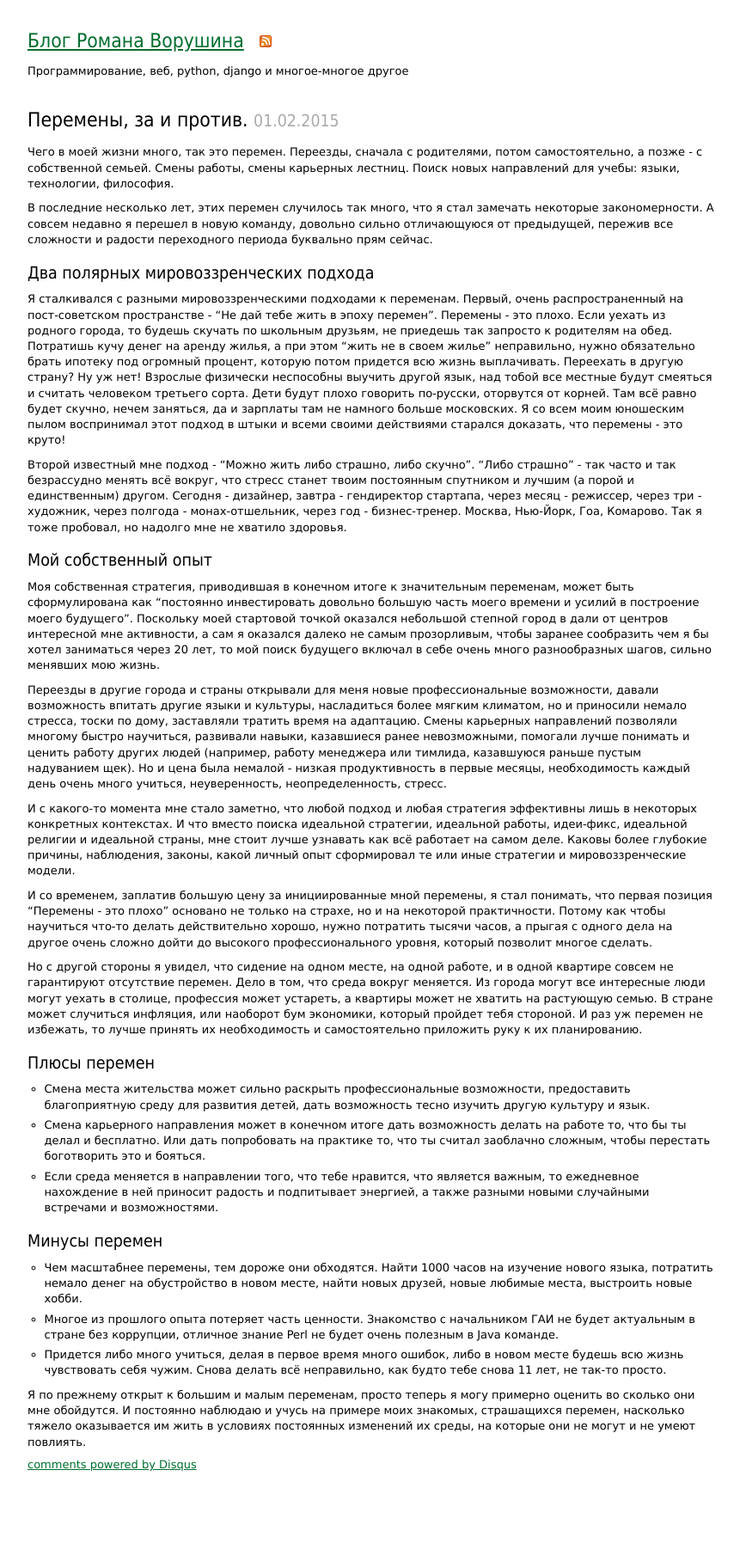
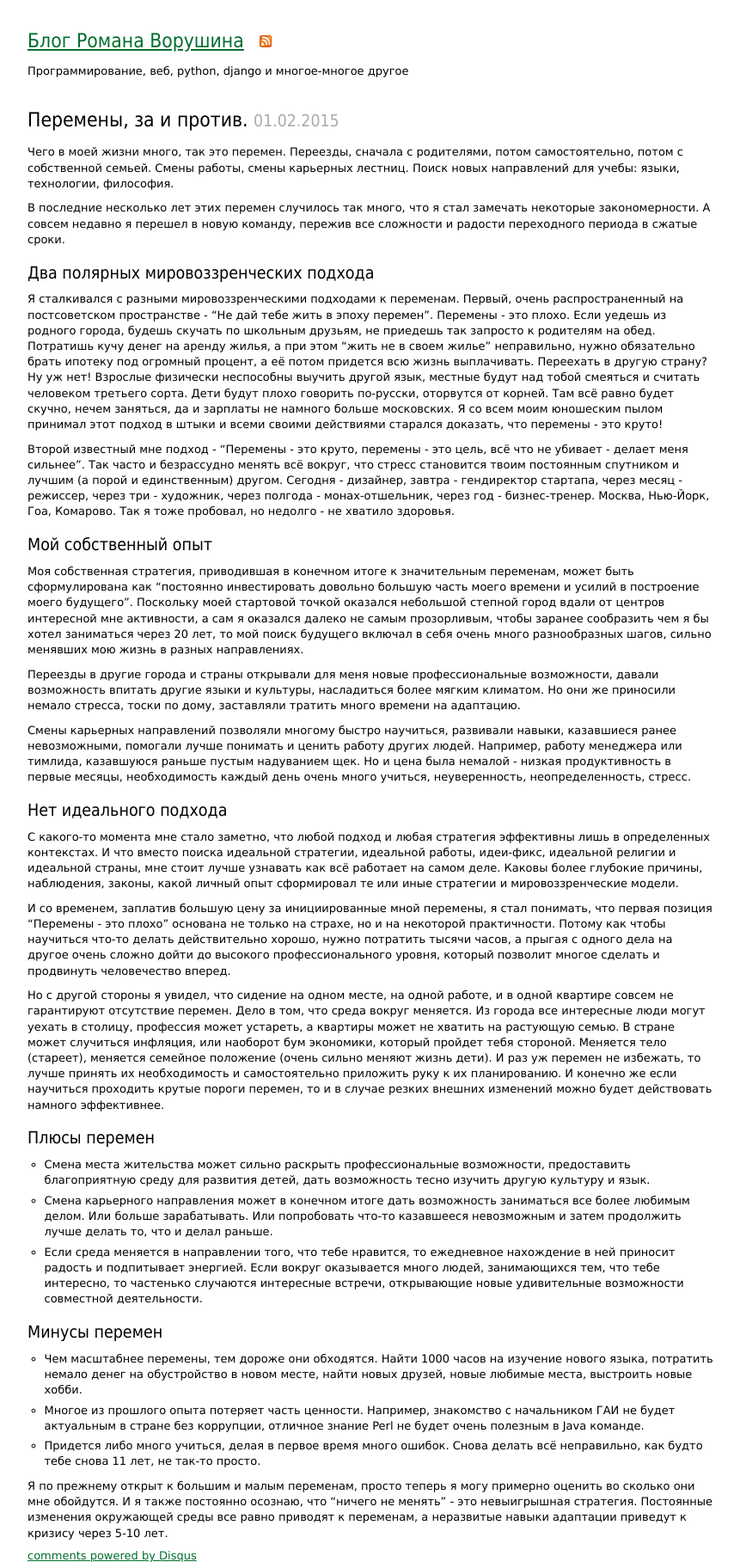
Before and after one commit to vorushin/vorushin.github.io, a Jekyll site: the page built from _posts/2015-02-01-changes-pros-and-cons.md, in a window 1280 px wide. Shown: the whole page at 86% size, without its empty margins (198-1059 px from the left). Built offline with Jekyll 4.4.1, drawn with Linux system fonts in a browser that asks for light colours; comment, search, counter and statistics services are not loaded; before the commit the page ends 1711 px from its top, so only the background shows below that.

Commit message:
A lot of edits. Thanks, Iana for your comments.

```diff
--- a/_posts/2015-02-01-changes-pros-and-cons.md
+++ b/_posts/2015-02-01-changes-pros-and-cons.md
@@ -3,39 +3,43 @@ layout: post
 title: Перемены, за и против.
 permalink: /blog/changes-pros-and-cons
 ---
-Чего в моей жизни много, так это перемен. Переезды, сначала с родителями, потом самостоятельно, а позже - с собственной семьей. Смены работы, смены карьерных лестниц. Поиск новых направлений для учебы: языки, технологии, философия.
+Чего в моей жизни много, так это перемен. Переезды, сначала с родителями, потом самостоятельно, потом с собственной семьей. Смены работы, смены карьерных лестниц. Поиск новых направлений для учебы: языки, технологии, философия.
 
-В последние несколько лет, этих перемен случилось так много, что я стал замечать некоторые закономерности. А совсем недавно я перешел в новую команду, довольно сильно отличающуюся от предыдущей, пережив все сложности и радости переходного периода буквально прям сейчас.
+В последние несколько лет этих перемен случилось так много, что я стал замечать некоторые закономерности. А совсем недавно я перешел в новую команду, пережив все сложности и радости переходного периода в сжатые сроки.
 <!--more-->
 
 ### Два полярных мировоззренческих подхода
 
-Я сталкивался с разными мировоззренческими подходами к переменам. Первый, очень распространенный на пост-советском пространстве - "Не дай тебе жить в эпоху перемен". Перемены - это плохо. Если уехать из родного города, то будешь скучать по школьным друзьям, не приедешь так запросто к родителям на обед. Потратишь кучу денег на аренду жилья, а при этом "жить не в своем жилье" неправильно, нужно обязательно брать ипотеку под огромный процент, которую потом придется всю жизнь выплачивать. Переехать в другую страну? Ну уж нет! Взрослые физически неспособны выучить другой язык, над тобой все местные будут смеяться и считать человеком третьего сорта. Дети будут плохо говорить по-русски, оторвутся от корней. Там всё равно будет скучно, нечем заняться, да и зарплаты там не намного больше московских. Я со всем моим юношеским пылом воспринимал этот подход в штыки и всеми своими действиями старался доказать, что перемены - это круто!
+Я сталкивался с разными мировоззренческими подходами к переменам. Первый, очень распространенный на постсоветском пространстве - "Не дай тебе жить в эпоху перемен". Перемены - это плохо. Если уедешь из родного города, будешь скучать по школьным друзьям, не приедешь так запросто к родителям на обед. Потратишь кучу денег на аренду жилья, а при этом "жить не в своем жилье" неправильно, нужно обязательно брать ипотеку под огромный процент, а её потом придется всю жизнь выплачивать. Переехать в другую страну? Ну уж нет! Взрослые физически неспособны выучить другой язык, местные будут над тобой смеяться и считать человеком третьего сорта. Дети будут плохо говорить по-русски, оторвутся от корней. Там всё равно будет скучно, нечем заняться, да и зарплаты не намного больше московских. Я со всем моим юношеским пылом принимал этот подход в штыки и всеми своими действиями старался доказать, что перемены - это круто!
 
-Второй известный мне подход - "Можно жить либо страшно, либо скучно". "Либо страшно" - так часто и так безрассудно менять всё вокруг, что стресс станет твоим постоянным спутником и лучшим (а порой и единственным) другом. Сегодня - дизайнер, завтра - гендиректор стартапа, через месяц - режиссер, через три - художник, через полгода - монах-отшельник, через год - бизнес-тренер. Москва, Нью-Йорк, Гоа, Комарово. Так я тоже пробовал, но надолго мне не хватило здоровья.
+Второй известный мне подход - "Перемены - это круто, перемены - это цель, всё что не убивает - делает меня сильнее". Так часто и безрассудно менять всё вокруг, что стресс становится твоим постоянным спутником и лучшим (а порой и единственным) другом. Сегодня - дизайнер, завтра - гендиректор стартапа, через месяц - режиссер, через три - художник, через полгода - монах-отшельник, через год - бизнес-тренер. Москва, Нью-Йорк, Гоа, Комарово. Так я тоже пробовал, но недолго - не хватило здоровья.
 
 ### Мой собственный опыт
 
-Моя собственная стратегия, приводившая в конечном итоге к значительным переменам, может быть сформулирована как "постоянно инвестировать довольно большую часть моего времени и усилий в построение моего будущего". Поскольку моей стартовой точкой оказался небольшой степной город в дали от центров интересной мне активности, а сам я оказался далеко не самым прозорливым, чтобы заранее сообразить чем я бы хотел заниматься через 20 лет, то мой поиск будущего включал в себе очень много разнообразных шагов, сильно менявших мою жизнь.
+Моя собственная стратегия, приводившая в конечном итоге к значительным переменам, может быть сформулирована как "постоянно инвестировать довольно большую часть моего времени и усилий в построение моего будущего". Поскольку моей стартовой точкой оказался небольшой степной город вдали от центров интересной мне активности, а сам я оказался далеко не самым прозорливым, чтобы заранее сообразить чем я бы хотел заниматься через 20 лет, то мой поиск будущего включал в себя очень много разнообразных шагов, сильно менявших мою жизнь в разных направлениях.
 
-Переезды в другие города и страны открывали для меня новые профессиональные возможности, давали возможность впитать другие языки и культуры, насладиться более мягким климатом, но и приносили немало стресса, тоски по дому, заставляли тратить время на адаптацию. Смены карьерных направлений позволяли многому быстро научиться, развивали навыки, казавшиеся ранее невозможными, помогали лучше понимать и ценить работу других людей (например, работу менеджера или тимлида, казавшуюся раньше пустым надуванием щек). Но и цена была немалой - низкая продуктивность в первые месяцы, необходимость каждый день очень много учиться, неуверенность, неопределенность, стресс.
+Переезды в другие города и страны открывали для меня новые профессиональные возможности, давали возможность впитать другие языки и культуры, насладиться более мягким климатом. Но они же приносили немало стресса, тоски по дому, заставляли тратить много времени на адаптацию.
 
-И с какого-то момента мне стало заметно, что любой подход и любая стратегия эффективны лишь в некоторых конкретных контекстах. И что вместо поиска идеальной стратегии, идеальной работы, идеи-фикс, идеальной религии и идеальной страны, мне стоит лучше узнавать как всё работает на самом деле. Каковы более глубокие причины, наблюдения, законы, какой личный опыт сформировал те или иные стратегии и мировоззренческие модели.
+Смены карьерных направлений позволяли многому быстро научиться, развивали навыки, казавшиеся ранее невозможными, помогали лучше понимать и ценить работу других людей. Например, работу менеджера или тимлида, казавшуюся раньше пустым надуванием щек. Но и цена была немалой - низкая продуктивность в первые месяцы, необходимость каждый день очень много учиться, неуверенность, неопределенность, стресс.
 
-И со временем, заплатив большую цену за инициированные мной перемены, я стал понимать, что первая позиция "Перемены - это плохо" основано не только на страхе, но и на некоторой практичности. Потому как чтобы научиться что-то делать действительно хорошо, нужно потратить тысячи часов, а прыгая с одного дела на другое очень сложно дойти до высокого профессионального уровня, который позволит многое сделать.
+### Нет идеального подхода
 
-Но с другой стороны я увидел, что сидение на одном месте, на одной работе, и в одной квартире совсем не гарантируют отсутствие перемен. Дело в том, что среда вокруг меняется. Из города могут все интересные люди могут уехать в столице, профессия может устареть, а квартиры может не хватить на растующую семью. В стране может случиться инфляция, или наоборот бум экономики, который пройдет тебя стороной. И раз уж перемен не избежать, то лучше принять их необходимость и самостоятельно приложить руку к их планированию.
+С какого-то момента мне стало заметно, что любой подход и любая стратегия эффективны лишь в определенных контекстах. И что вместо поиска идеальной стратегии, идеальной работы, идеи-фикс, идеальной религии и идеальной страны, мне стоит лучше узнавать как всё работает на самом деле. Каковы более глубокие причины, наблюдения, законы, какой личный опыт сформировал те или иные стратегии и мировоззренческие модели.
+
+И со временем, заплатив большую цену за инициированные мной перемены, я стал понимать, что первая позиция "Перемены - это плохо" основана не только на страхе, но и на некоторой практичности. Потому как чтобы научиться что-то делать действительно хорошо, нужно потратить тысячи часов, а прыгая с одного дела на другое очень сложно дойти до высокого профессионального уровня, который позволит многое сделать и продвинуть человечество вперед.
+
+Но с другой стороны я увидел, что сидение на одном месте, на одной работе, и в одной квартире совсем не гарантируют отсутствие перемен. Дело в том, что среда вокруг меняется. Из города все интересные люди могут уехать в столицу, профессия может устареть, а квартиры может не хватить на растующую семью. В стране может случиться инфляция, или наоборот бум экономики, который пройдет тебя стороной. Меняется тело (стареет), меняется семейное положение (очень сильно меняют жизнь дети). И раз уж перемен не избежать, то лучше принять их необходимость и самостоятельно приложить руку к их планированию. И конечно же если научиться проходить крутые пороги перемен, то и в случае резких внешних изменений можно будет действовать намного эффективнее.
 
 ### Плюсы перемен
 
 - Смена места жительства может сильно раскрыть профессиональные возможности, предоставить благоприятную среду для развития детей, дать возможность тесно изучить другую культуру и язык.
-- Смена карьерного направления может в конечном итоге дать возможность делать на работе то, что бы ты делал и бесплатно. Или дать попробовать на практике то, что ты считал заоблачно сложным, чтобы перестать боготворить это и бояться.
-- Если среда меняется в направлении того, что тебе нравится, что является важным, то ежедневное нахождение в ней приносит радость и подпитывает энергией, а также разными новыми случайными встречами и возможностями.
+- Смена карьерного направления может в конечном итоге дать возможность заниматься все более любимым делом. Или больше зарабатывать. Или попробовать что-то казавшееся невозможным и затем продолжить лучше делать то, что и делал раньше.
+- Если среда меняется в направлении того, что тебе нравится, то ежедневное нахождение в ней приносит радость и подпитывает энергией. Если вокруг оказывается много людей, занимающихся тем, что тебе интересно, то частенько случаются интересные встречи, открывающие новые удивительные возможности совместной деятельности.
 
 ### Минусы перемен
 
 - Чем масштабнее перемены, тем дороже они обходятся. Найти 1000 часов на изучение нового языка, потратить немало денег на обустройство в новом месте, найти новых друзей, новые любимые места, выстроить новые хобби.
-- Многое из прошлого опыта потеряет часть ценности. Знакомство с начальником ГАИ не будет актуальным в стране без коррупции, отличное знание Perl не будет очень полезным в Java команде.
-- Придется либо много учиться, делая в первое время много ошибок, либо в новом месте будешь всю жизнь чувствовать себя чужим. Снова делать всё неправильно, как будто тебе снова 11 лет, не так-то просто.
+- Многое из прошлого опыта потеряет часть ценности. Например, знакомство с начальником ГАИ не будет актуальным в стране без коррупции, отличное знание Perl не будет очень полезным в Java команде.
+- Придется либо много учиться, делая в первое время много ошибок. Снова делать всё неправильно, как будто тебе снова 11 лет, не так-то просто.
 
-Я по прежнему открыт к большим и малым переменам, просто теперь я могу примерно оценить во сколько они мне обойдутся. И постоянно наблюдаю и учусь на примере моих знакомых, страшащихся перемен, насколько тяжело оказывается им жить в условиях постоянных изменений их среды, на которые они не могут и не умеют повлиять.
+Я по прежнему открыт к большим и малым переменам, просто теперь я могу примерно оценить во сколько они мне обойдутся. И я также постоянно осознаю, что "ничего не менять" - это невыигрышная стратегия. Постоянные изменения окружающей среды все равно приводят к переменам, а неразвитые навыки адаптации приведут к кризису через 5-10 лет.
```
